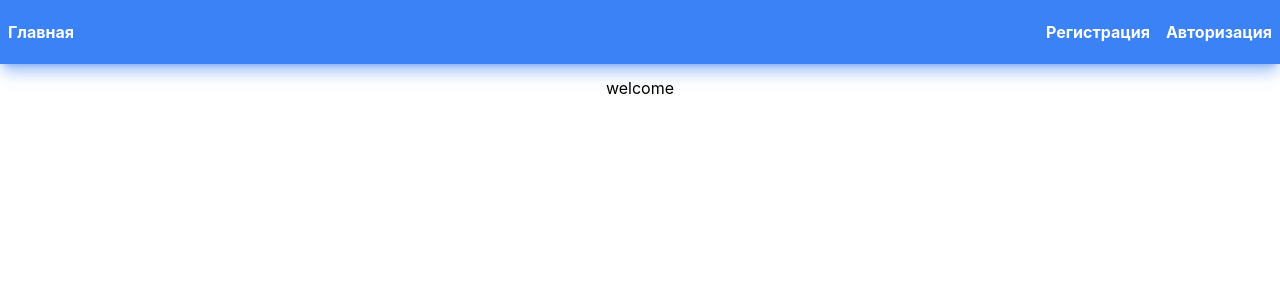
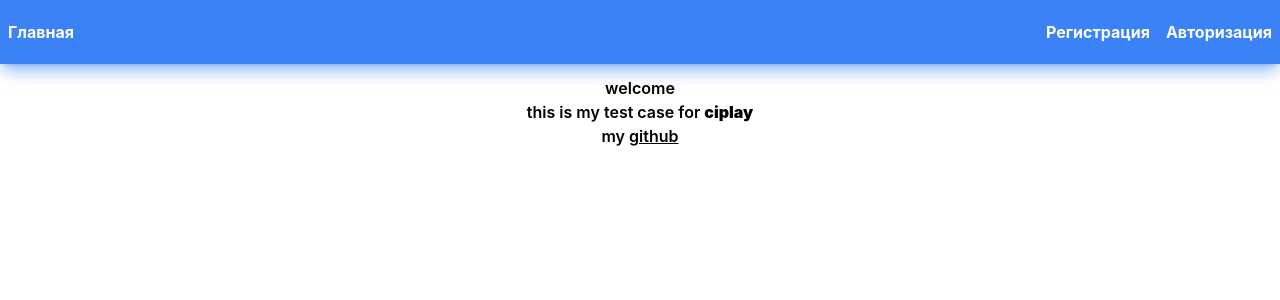
Before and after one commit to aylok1n/redux-authorization, a React (Create React App) app: page / in a window 1280 px wide. Shown: the top 300 px of the page. Built offline with nearby package versions, Linux system fonts and the light colour scheme.

Commit message:
Create main page

```diff
--- a/src/components/pages/welcome.tsx
+++ b/src/components/pages/welcome.tsx
@@ -1,7 +1,16 @@
 export const WelcomePage = () => {
   return (
-    <main>
+    <main className="text-center font-semibold">
       <p>welcome</p>
+      <p>
+        this is my test case for <strong>ciplay</strong>
+      </p>
+      <p>
+        my{" "}
+        <a className="underline hover:no-underline" target='_blank' href="https://github.com/aylok1n">
+          github
+        </a>
+      </p>
     </main>
   );
 };
```
